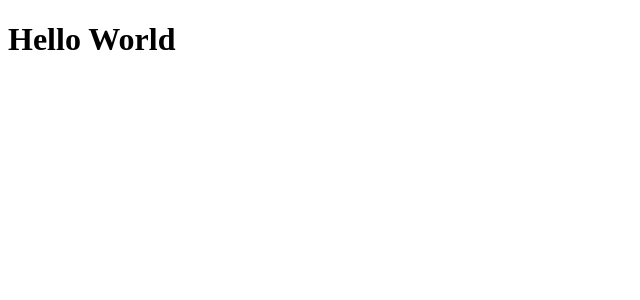
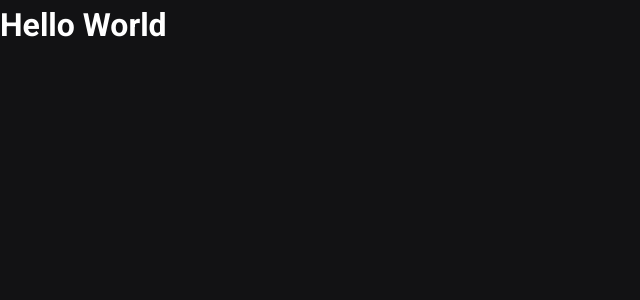
Before and after one commit to dantevicenzo/ignite-reactjs-01-feed, a React (Vite) app: page / in a window 1280 px wide. Shown: the top 300 px of the page, without its empty margins (0-640 px from the left). Built offline with nearby package versions, Linux system fonts and the light colour scheme.

Commit message:
theme applied

```diff
--- a/index.html
+++ b/index.html
@@ -2,6 +2,9 @@
 <html lang="en">
   <head>
     <meta charset="UTF-8" />
+    <link rel="preconnect" href="https://fonts.googleapis.com">
+    <link rel="preconnect" href="https://fonts.gstatic.com" crossorigin>
+    <link href="https://fonts.googleapis.com/css2?family=Roboto:wght@400;700&display=swap" rel="stylesheet">
     <link rel="icon" type="image/svg+xml" href="/favicon.svg" />
     <meta name="viewport" content="width=device-width, initial-scale=1.0" />
     <title>Ignite Feed</title>
--- a/src/App.jsx
+++ b/src/App.jsx
@@ -1,3 +1,4 @@
+import './global.css'
 
 function App() {
 
--- /dev/null
+++ b/src/global.css
@@ -0,0 +1,29 @@
+:root {
+    --green: #00875F;
+    --green-light: #00B37E;
+    --gray1: #121214;
+    --gray2: #202024;
+    --gray3: #323238;
+    --gray4: #7C7C8A;
+    --gray5: #8D8D99;
+    --gray6: #C4C4CC;
+    --gray7: #E1E1E6;
+    --white: #FFFFFF;
+    --red-danger: #F75A68;
+}
+
+* {
+    margin: 0;
+    padding: 0;
+    box-sizing: border-box;
+}
+
+body, input, select, textarea{
+    font-family: 'Roboto', sans-serif;
+    line-height: 1.6;
+}
+
+body {
+    background-color: var(--gray1);
+    color: var(--white);
+}
```
